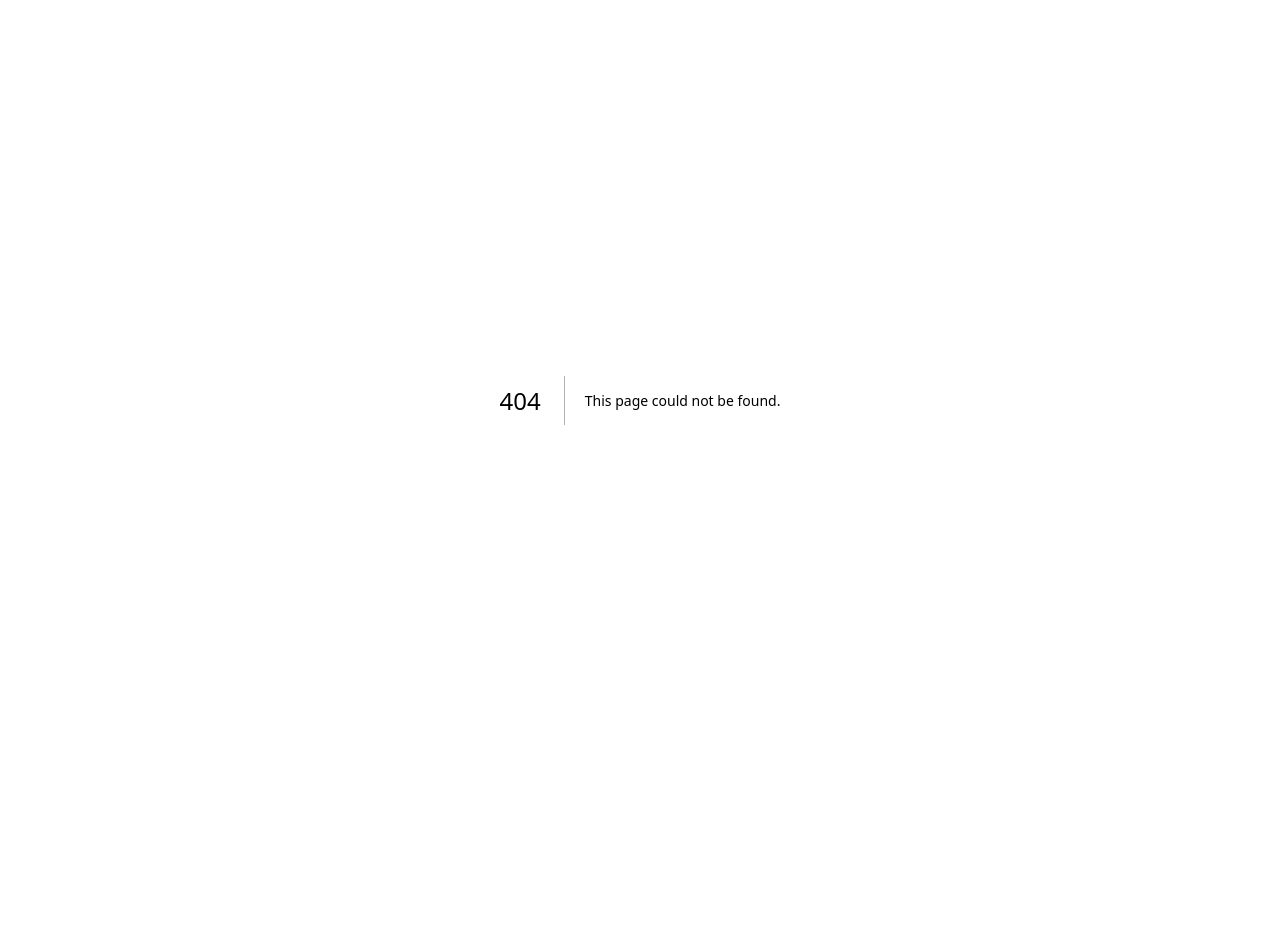
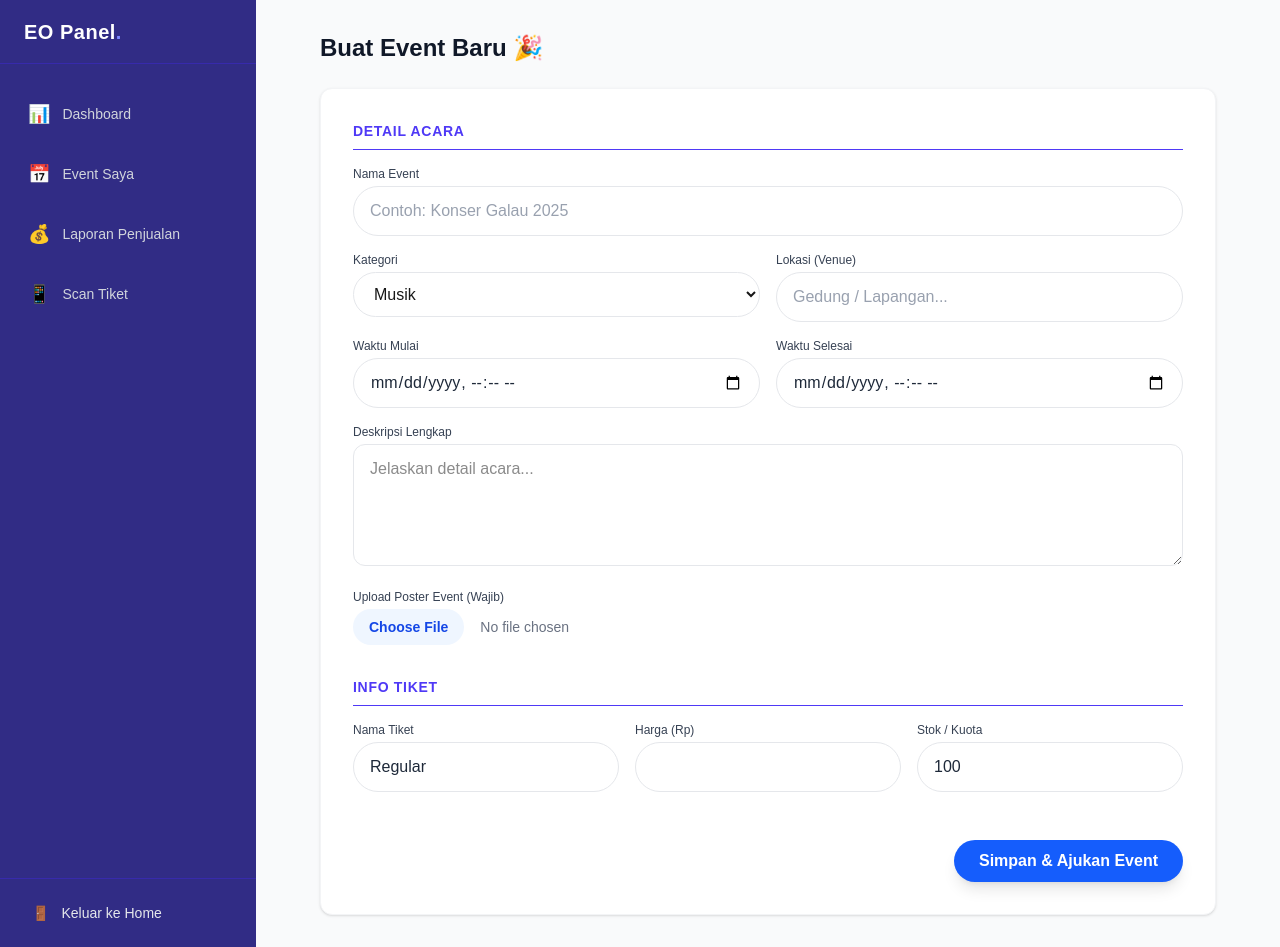
Before and after one commit to rexxy04/jokka-web, a Next.js app: page /eo/my-events/create in a window 1280 px wide. Before the commit this address had no page. Before the commit the page ends 800 px from the top, so only its background shows below. Built offline with nearby package versions, Linux system fonts and the light colour scheme; no server answers; sample sign-in values are in the browser's storage.

Commit message:
feature: buat form untuk add event

```diff
--- /dev/null
+++ b/app/(dashboard-eo)/eo/my-events/create/page.tsx
@@ -0,0 +1,140 @@
+'use client';
+
+import React, { useState, useEffect } from 'react';
+import { useRouter } from 'next/navigation';
+import { auth } from '@/lib/firebase'; // Untuk ambil ID EO yang sedang login
+import { onAuthStateChanged } from 'firebase/auth';
+import Input from '@/components/ui/input'; // Perhatikan huruf kecil/besar sesuai file kamu
+import Button from '@/components/ui/Button';
+import FileInput from '@/components/ui/FileInput'; // Pastikan komponen ini ada
+import { createEvent, EventFormData } from '@/lib/services/event';
+
+export default function CreateEventPage() {
+  const router = useRouter();
+  const [loading, setLoading] = useState(false);
+  const [user, setUser] = useState<any>(null);
+
+  // Cek User Login
+  useEffect(() => {
+    const unsubscribe = onAuthStateChanged(auth, (currentUser) => {
+      if (currentUser) {
+        setUser(currentUser);
+      } else {
+        router.push('/login'); // Kalau gak login, tendang
+      }
+    });
+    return () => unsubscribe();
+  }, [router]);
+
+  // State Form
+  const [formData, setFormData] = useState<EventFormData>({
+    title: '',
+    description: '',
+    category: 'Musik', // Default
+    locationName: '',
+    startDate: '',
+    endDate: '',
+    ticketName: 'Regular', // Default tiket
+    ticketPrice: 0,
+    ticketStock: 100,
+  });
+
+  const [poster, setPoster] = useState<File | null>(null);
+
+  const handleChange = (e: React.ChangeEvent<HTMLInputElement | HTMLTextAreaElement | HTMLSelectElement>) => {
+    setFormData({ ...formData, [e.target.name]: e.target.value });
+  };
+
+  const handleFileChange = (e: React.ChangeEvent<HTMLInputElement>) => {
+    if (e.target.files?.[0]) setPoster(e.target.files[0]);
+  };
+
+  const handleSubmit = async (e: React.FormEvent) => {
+    e.preventDefault();
+    if (!poster) return alert("Wajib upload poster event!");
+    if (!user) return alert("Sesi habis, silakan login ulang.");
+
+    setLoading(true);
+    try {
+      await createEvent(formData, poster, user.uid);
+      alert("Event berhasil dibuat! Menunggu persetujuan Admin.");
+      router.push('/eo/my-events'); // Redirect ke list event (nanti kita buat)
+    } catch (error: any) {
+      alert(error.message);
+    } finally {
+      setLoading(false);
+    }
+  };
+
+  return (
+    <div className="max-w-4xl mx-auto">
+      <h1 className="text-2xl font-bold text-gray-900 mb-6">Buat Event Baru 🎉</h1>
+
+      <form onSubmit={handleSubmit} className="bg-white p-8 rounded-xl shadow-sm border border-gray-100 space-y-8">
+
+        {/* SECTION 1: DETAIL EVENT */}
+        <section className="space-y-4">
+          <h3 className="text-sm font-bold text-indigo-600 uppercase tracking-wider border-b pb-2">Detail Acara</h3>
+
+          <Input label="Nama Event" name="title" placeholder="Contoh: Konser Galau 2025" onChange={handleChange} required />
+
+          <div className="grid grid-cols-1 md:grid-cols-2 gap-4">
+            <div>
+              <label className="block text-xs font-medium text-gray-700 mb-1">Kategori</label>
+              <select
+                name="category"
+                onChange={handleChange}
+                className="w-full px-4 py-3 rounded-full border border-gray-200 focus:outline-none focus:ring-2 focus:ring-blue-500 bg-white"
+              >
+                <option value="Musik">Musik</option>
+                <option value="Festival">Festival</option>
+                <option value="Workshop">Workshop</option>
+                <option value="Pameran">Pameran</option>
+                <option value="Olahraga">Olahraga</option>
+              </select>
+            </div>
+            <Input label="Lokasi (Venue)" name="locationName" placeholder="Gedung / Lapangan..." onChange={handleChange} required />
+          </div>
+
+          <div className="grid grid-cols-1 md:grid-cols-2 gap-4">
+            <Input label="Waktu Mulai" name="startDate" type="datetime-local" onChange={handleChange} required />
+            <Input label="Waktu Selesai" name="endDate" type="datetime-local" onChange={handleChange} required />
+          </div>
+
+          <div>
+            <label className="block text-xs font-medium text-gray-700 mb-1">Deskripsi Lengkap</label>
+            <textarea
+              name="description"
+              rows={4}
+              className="w-full px-4 py-3 rounded-xl border border-gray-200 focus:outline-none focus:ring-2 focus:ring-blue-500"
+              placeholder="Jelaskan detail acara..."
+              onChange={handleChange}
+              required
+            />
+          </div>
+
+          <FileInput label="Upload Poster Event (Wajib)" accept="image/*" onChange={handleFileChange} required />
+        </section>
+
+        {/* SECTION 2: TIKET */}
+        <section className="space-y-4">
+          <h3 className="text-sm font-bold text-indigo-600 uppercase tracking-wider border-b pb-2">Info Tiket</h3>
+
+          <div className="grid grid-cols-1 md:grid-cols-3 gap-4">
+            <Input label="Nama Tiket" name="ticketName" value={formData.ticketName} onChange={handleChange} required />
+            <Input label="Harga (Rp)" name="ticketPrice" type="number" onChange={handleChange} required />
+            <Input label="Stok / Kuota" name="ticketStock" type="number" value={formData.ticketStock} onChange={handleChange} required />
+          </div>
+        </section>
+
+        {/* SUBMIT */}
+        <div className="pt-4 flex justify-end">
+          <Button type="submit" variant="primary" disabled={loading}>
+            {loading ? "Sedang Upload..." : "Simpan & Ajukan Event"}
+          </Button>
+        </div>
+
+      </form>
+    </div>
+  );
+}
--- a/app/(dashboard-eo)/layout.tsx
+++ b/app/(dashboard-eo)/layout.tsx
@@ -1,6 +1,6 @@
 import React from 'react';
 import Link from 'next/link';
-import SidebarEO from '@/components/eo/sidebarEO';
+import SidebarEO from '@/components/eo/SidebarEO';
 
 export default function EOLayout({
   children,
--- a/components/ui/input.tsx
+++ b/components/ui/input.tsx
@@ -1,16 +1,26 @@
 import React, { InputHTMLAttributes } from 'react';
 
-// Kita extend standar input HTML props agar bisa menerima type, placeholder, value, onChange, dll.
+// Kita tambahkan properti 'label' (opsional) ke interface
 interface InputProps extends InputHTMLAttributes<HTMLInputElement> {
   className?: string;
+  label?: string; // <--- INI TAMBAHANNYA
 }
 
-const Input: React.FC<InputProps> = ({ className = "", ...props }) => {
+const Input: React.FC<InputProps> = ({ className = "", label, ...props }) => {
   return (
-    <input
-      className={`w-full px-4 py-3 rounded-full border border-gray-200 focus:outline-none focus:ring-2 focus:ring-blue-500 focus:border-transparent transition bg-white text-gray-800 placeholder-gray-400 ${className}`}
-      {...props}
-    />
+    <div className="w-full">
+      {/* Jika ada props label, tampilkan teks labelnya di atas input */}
+      {label && (
+        <label className="block text-xs font-medium text-gray-700 mb-1">
+          {label}
+        </label>
+      )}
+
+      <input
+        className={`w-full px-4 py-3 rounded-full border border-gray-200 focus:outline-none focus:ring-2 focus:ring-blue-500 focus:border-transparent transition bg-white text-gray-800 placeholder-gray-400 ${className}`}
+        {...props}
+      />
+    </div>
   );
 };
 
--- /dev/null
+++ b/lib/services/event.ts
@@ -0,0 +1,59 @@
+import { db, storage } from '@/lib/firebase';
+import { collection, addDoc, serverTimestamp } from 'firebase/firestore';
+import { ref, uploadBytes, getDownloadURL } from 'firebase/storage';
+
+// Tipe Data untuk Input Event
+export interface EventFormData {
+  title: string;
+  description: string;
+  category: string;
+  locationName: string; // Nama tempat (misal: "Parking Lot Phinisi Point")
+  startDate: string;    // Tanggal & Jam Mulai
+  endDate: string;      // Tanggal & Jam Selesai
+  ticketName: string;   // Misal: "Regular", "VIP"
+  ticketPrice: number;
+  ticketStock: number;
+}
+
+export const createEvent = async (formData: EventFormData, posterFile: File, organizerId: string) => {
+  try {
+    if (!organizerId) throw new Error("ID Organizer tidak ditemukan.");
+
+    // 1. Upload Poster ke Storage
+    // Path: events/{organizerId}/{timestamp}-{filename}
+    const storageRef = ref(storage, `events/${organizerId}/${Date.now()}-${posterFile.name}`);
+    const snapshot = await uploadBytes(storageRef, posterFile);
+    const posterUrl = await getDownloadURL(snapshot.ref);
+
+    // 2. Simpan Data ke Firestore
+    await addDoc(collection(db, "events"), {
+      organizerId: organizerId, // Penting: Biar tau siapa yang punya event
+      title: formData.title,
+      description: formData.description,
+      category: formData.category,
+      locationName: formData.locationName,
+      startDate: formData.startDate,
+      endDate: formData.endDate,
+      poster: posterUrl,
+
+      // Struktur Tiket (Array Object biar scalable kalau mau banyak tipe tiket)
+      tickets: [
+        {
+          name: formData.ticketName,
+          price: Number(formData.ticketPrice),
+          stock: Number(formData.ticketStock),
+          sold: 0 // Awal dibuat pasti 0 terjual
+        }
+      ],
+
+      status: 'pending_review', // Default status: Menunggu Approval Admin
+      createdAt: serverTimestamp(),
+    });
+
+    return { success: true };
+
+  } catch (error: any) {
+    console.error("Error creating event:", error);
+    throw new Error(error.message || "Gagal membuat event.");
+  }
+};
```
Also changed, not shown: .claude/settings.local.json (added).
